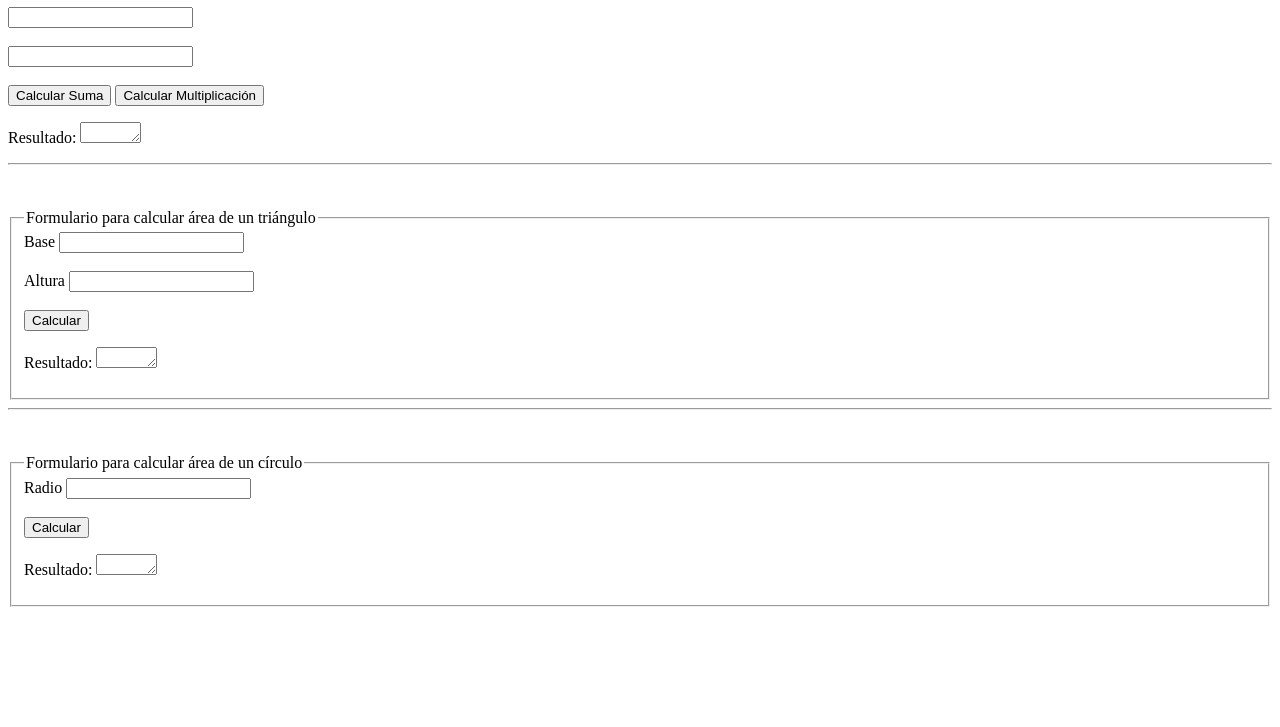
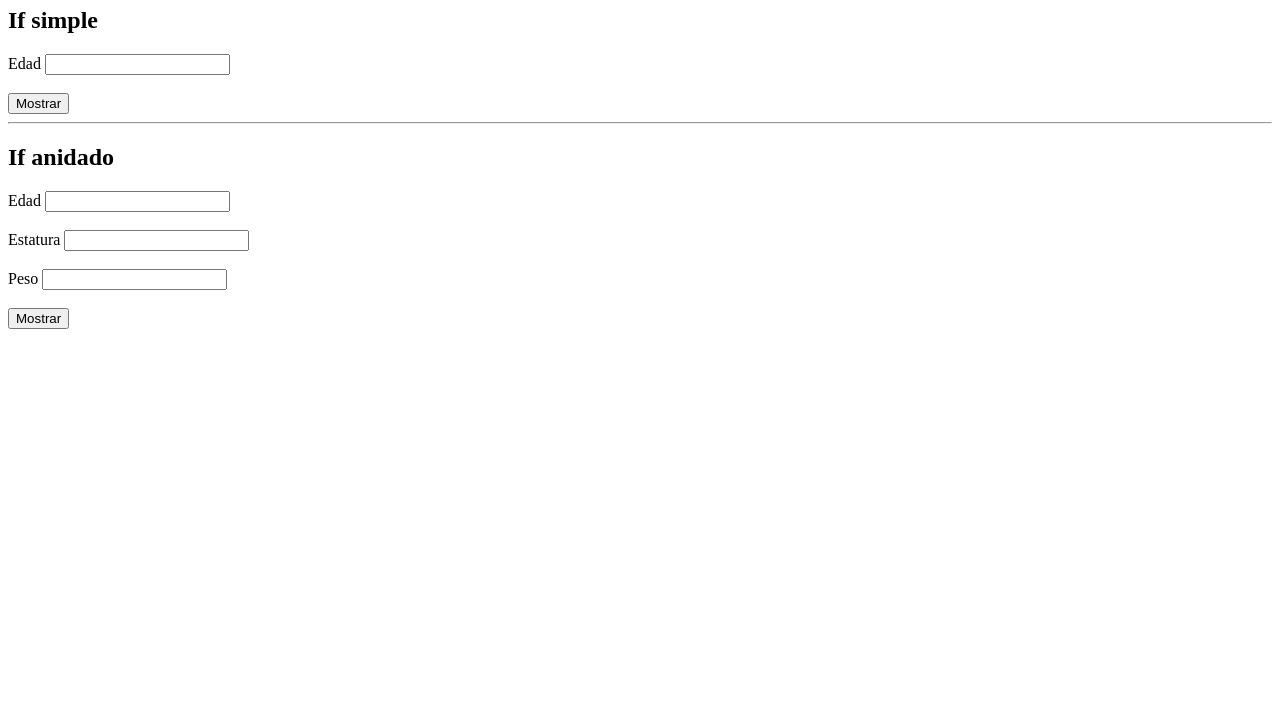
Before and after one commit to navoy98/examplesJS, a plain HTML site: page exampleOne/index.html in a window 1280 px wide. Shown: the part 73-800 px from the top of the page. Drawn offline with Linux system fonts and the light colour scheme.

Commit message:
add eDecision.js file

```diff
--- /dev/null
+++ b/exampleOne/JS/eDecision.js
@@ -0,0 +1,58 @@
+function mostrarMensaje() {
+    let edad = parseInt(document.getElementById('edad').value);
+
+    // if (edad >= 18) {
+    // mensaje = "Eres mayor de edad";
+    // }else{
+    //     mensaje = "Eres menor de edad";
+    // }
+
+    //// If con operador terniario //// SOLO SE PUEDE CON DOS VALIDACIONES
+    let mensaje = (edad >= 18) ? "Eres mayor de edad" : "Eres menor de edad";
+
+    alert(mensaje);
+    //document.write(mensaje);
+}
+
+function mostrarMensajeDos() {
+    let edadP = parseInt(document.getElementById('edadP').value);
+    let estaturaP = parseFloat(document.getElementById('estaturaP').value);
+    let pesoP = parseInt(document.getElementById('pesoP').value);
+
+    const parametroEdad = 80;
+    const parametroEstatura = 1.40;
+    const parametroPeso = 70;
+    let mensajeDecision = "";
+
+    //// IF ANIDADO /////
+    // if (edadP <= parametroEdad) {
+    //     if (estaturaP >= parametroEstatura) {
+    //         if (pesoP == parametroPeso) {
+    //             mensajeDecision = "Apto para realizar el deporte";
+    //         }
+    //         else {
+    //             mensajeDecision = "No apto. Peso no válido";
+    //         }
+    //     } else {
+    //         mensajeDecision = "No apto. Estatura no válida";
+    //     }
+    // } else {
+    //     mensajeDecision = "No apto. Edad no permitida";
+    // }
+
+    /// IF con operador lógico AND (&&)
+    // if (edadP <= parametroEdad && estaturaP >= parametroEstatura && pesoP == parametroPeso) {
+    //     mensajeDecision = "Apto para realizar el deporte";
+    // }else{
+    //     mensajeDecision = "No apto para realizar el deporte";
+    // }
+
+    /// IF con operador lógico OR (||)
+    if (edadP <= parametroEdad || estaturaP >= parametroEstatura || pesoP == parametroPeso) {
+        mensajeDecision = "Apto para realizar el deporte";
+    }else{
+        mensajeDecision = "No apto para realizar el deporte";
+    }
+
+    alert(mensajeDecision);
+}
--- a/exampleOne/index.html
+++ b/exampleOne/index.html
@@ -6,11 +6,12 @@
     <meta name="viewport" content="width=device-width, initial-scale=1.0">
     <title>Operaciones Aritmeticas</title>
     <!-- <script src="js/variables.js"></script> -->
-    <script src="js/operArit.js"></script>
+    <!-- <script src="js/operArit.js"></script> -->
+    <script src="js/eDecision.js"></script>
 </head>
 
 <body>
-    <h1>Formulario Operaciones Aritmeticas</h1>
+    <!-- <h1>Formulario Operaciones Aritmeticas</h1>
     <form>
         <label for="nUno"></label>
         <input type="text" name="nUno" id="nUno">
@@ -52,7 +53,35 @@
                 <textarea id="resulCir" cols="5" rows="1"></textarea>
             </p>
         </fieldset>
-    </form>
+    </form> -->
+
+    <h1>Ejemplos Estructuras de Decisión</h1>
+    <section>
+        <h2>If simple</h2>
+        <form>
+            <label for="edad">Edad </label>
+            <input type="text" name="edad" id="edad">
+            <br><br>
+            <button type="button" onclick="mostrarMensaje()">Mostrar</button>
+        </form>
+    </section>
+    <hr>
+    <section>
+        <h2>If anidado</h2>
+        <form>
+            <label for="edadP">Edad </label>
+            <input type="text" name="edadP" id="edadP">
+            <br><br>
+            <label for="estaturaP">Estatura </label>
+            <input type="text" name="estaturaP" id="estaturaP">
+            <br><br>
+            <label for="pesoP">Peso </label>
+            <input type="text" name="pesoP" id="pesoP">
+            <br><br>
+            <button type="button" onclick="mostrarMensajeDos()">Mostrar</button>
+        </form>
+    </section>
+
 </body>
 
 </html>
```
